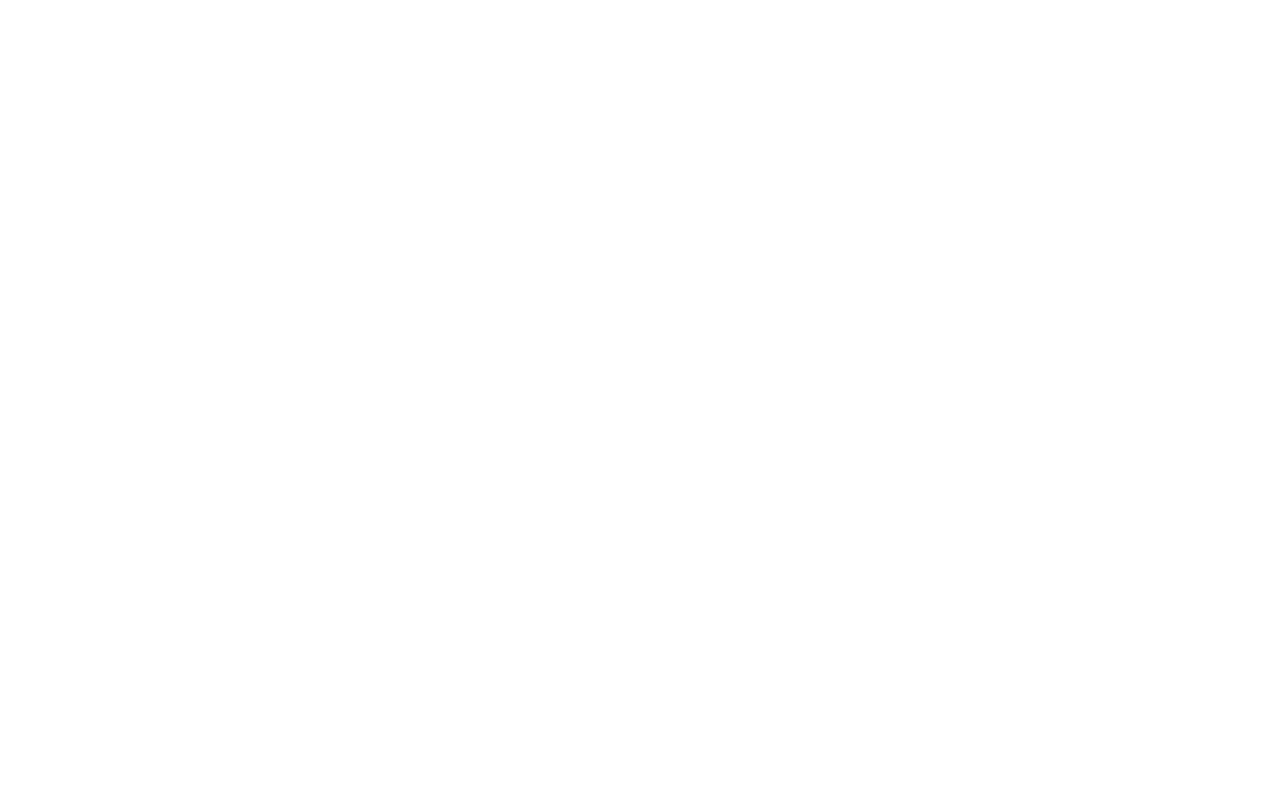
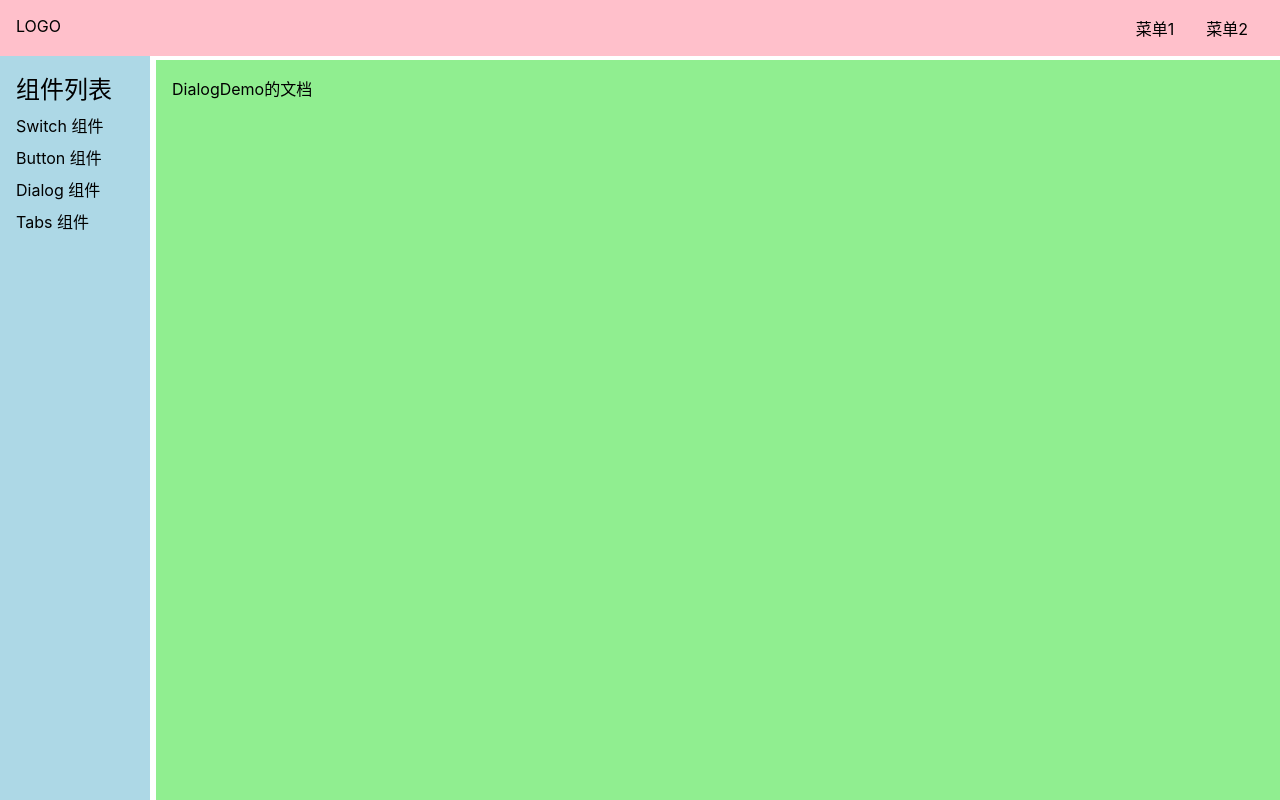
Before and after one commit to xuansining/mina-ui, a Vue app: page /#/doc/dialog in a window 1280 px wide. Before the commit this address had no page. Built offline with nearby package versions, Linux system fonts and the light colour scheme.

Commit message:
基本完成官网的框架

```diff
--- /dev/null
+++ b/src/components/ButtonDemo.vue
@@ -0,0 +1,6 @@
+<template>
+  <div>ButtonDemo的文档</div>
+</template>
+<script lang="ts">
+export default {};
+</script>
--- /dev/null
+++ b/src/components/DialogDemo.vue
@@ -0,0 +1,6 @@
+<template>
+  <div>DialogDemo的文档</div>
+</template>
+<script lang="ts">
+export default {};
+</script>
--- /dev/null
+++ b/src/components/DocDemo.vue
@@ -0,0 +1,6 @@
+<template>
+  <div>DocDemo的文档</div>
+</template>
+<script lang="ts">
+export default {};
+</script>
--- /dev/null
+++ b/src/components/TabDemo.vue
@@ -0,0 +1,6 @@
+<template>
+  <div>TabDemo的文档</div>
+</template>
+<script lang="ts">
+export default {};
+</script>
```
Also changed, not shown: src/router.ts (+20 -2 lines).
